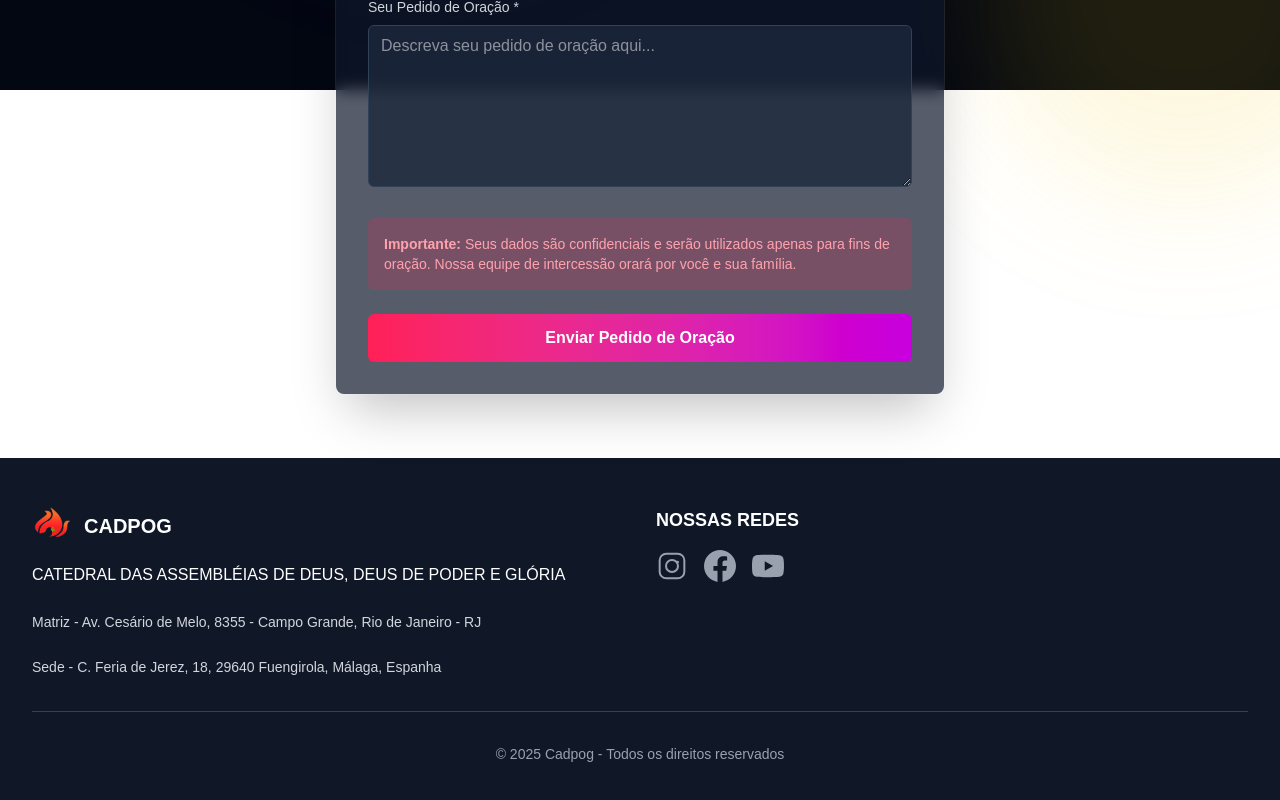
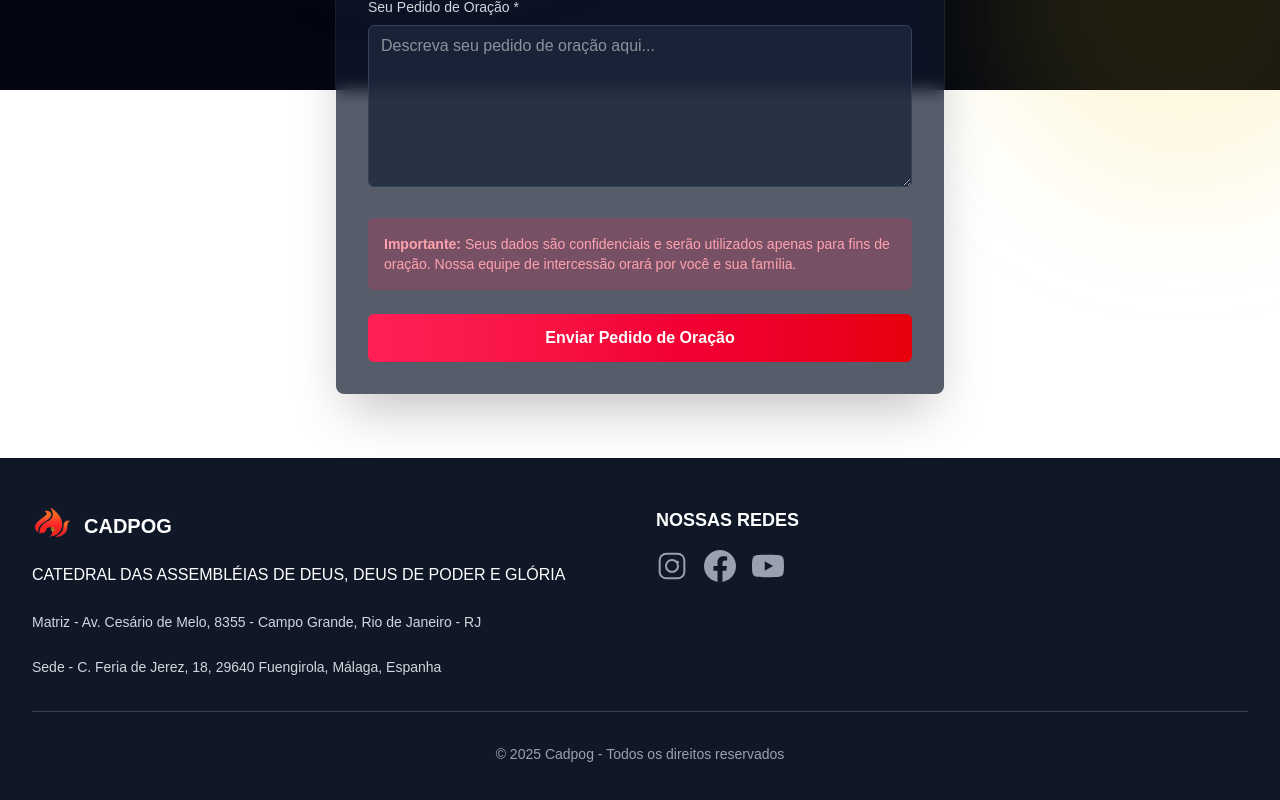
Before and after one commit to Isaque-Weber/cadpog_v2, a Next.js app: page /pedido-oracao in a window 1280 px wide. Shown: the part 710-1510 px from the top of the page. Built offline with nearby package versions, Linux system fonts and the light colour scheme.

Commit message:
Revamp Ofertar page layout and enhance contribution options

```diff
--- a/src/app/pedido-oracao/page.tsx
+++ b/src/app/pedido-oracao/page.tsx
@@ -29,7 +29,7 @@ export default function PedidoOracao() {
                     </p>
                     <button
                         onClick={resetForm}
-                        className="bg-gradient-to-r from-rose-500 to-fuchsia-600 text-white px-6 py-2 rounded-lg hover:from-rose-600 hover:to-fuchsia-700 transition"
+                        className="bg-gradient-to-r from-rose-500 to-red-600 text-white px-6 py-2 rounded-lg hover:from-rose-600 hover:to-red-700 transition"
                     >
                         Enviar Novo Pedido
                     </button>
@@ -152,7 +152,7 @@ export default function PedidoOracao() {
                             <button
                                 type="submit"
                                 disabled={isSubmitting}
-                                className="w-full bg-gradient-to-r from-rose-500 to-fuchsia-600 text-white py-3 px-4 rounded-md font-semibold hover:from-rose-600 hover:to-fuchsia-700 disabled:opacity-50 transition"
+                                className="w-full bg-gradient-to-r from-rose-500 to-red-600 text-white py-3 px-4 rounded-md font-semibold hover:from-rose-600 hover:to-red-700 disabled:opacity-50 transition"
                             >
                                 {isSubmitting ? "Enviando..." : "Enviar Pedido de Oração"}
                             </button>
```
